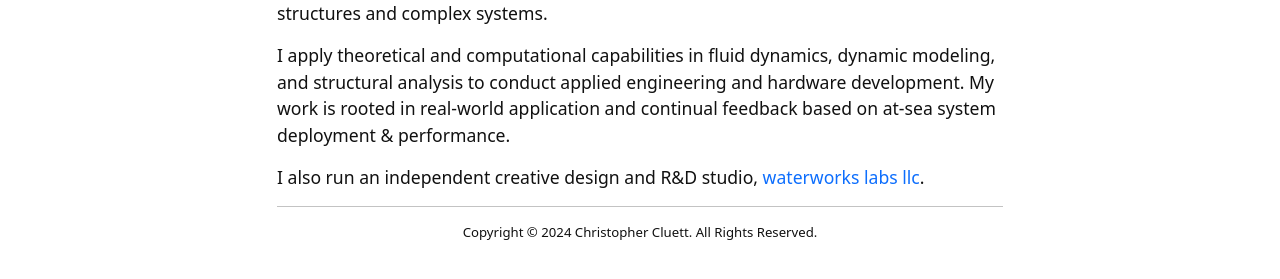
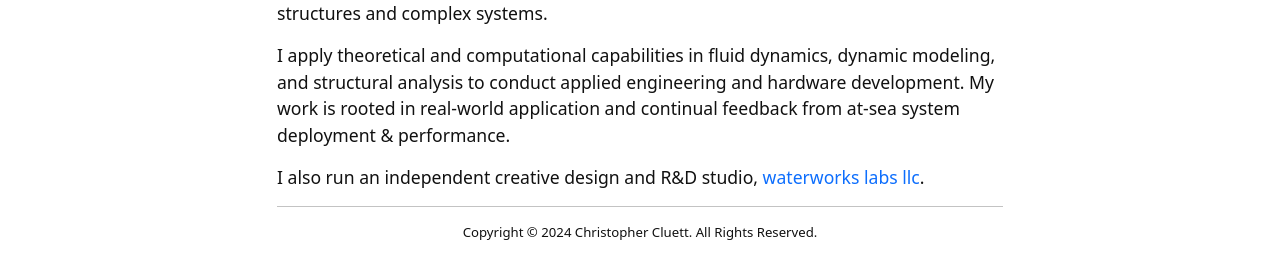
Before and after one commit to ccluett/website, a Jekyll site: the page built from index.md, in a window 1280 px wide. Shown: the part 197-476 px from the top of the page. Built offline with Jekyll 4.4.1, drawn with Linux system fonts in a browser that asks for light colours.

Commit message:
Update index.md

```diff
--- a/index.md
+++ b/index.md
@@ -5,7 +5,7 @@ layout: default
 
 I'm a [senior naval architect and mechanical engineer](https://www2.whoi.edu/staff/ccluett/) at the Woods Hole Oceanographic Institution specializing in applied maritime research and technology development. My work focuses on the research and development of autonomous underwater vehicles, surface vehicles, and advanced technologies in hydrodynamics, propulsion, subsea structures and complex systems.
 
-I apply theoretical and computational capabilities in fluid dynamics, dynamic modeling, and structural analysis to conduct applied engineering and hardware development. My work is rooted in real-world application and continual feedback based on at-sea system deployment & performance.
+I apply theoretical and computational capabilities in fluid dynamics, dynamic modeling, and structural analysis to conduct applied engineering and hardware development. My work is rooted in real-world application and continual feedback from at-sea system deployment & performance.
 
 I also run an independent creative design and R&D studio, [waterworks labs llc](https://waterworkslabs.com).
 
```
